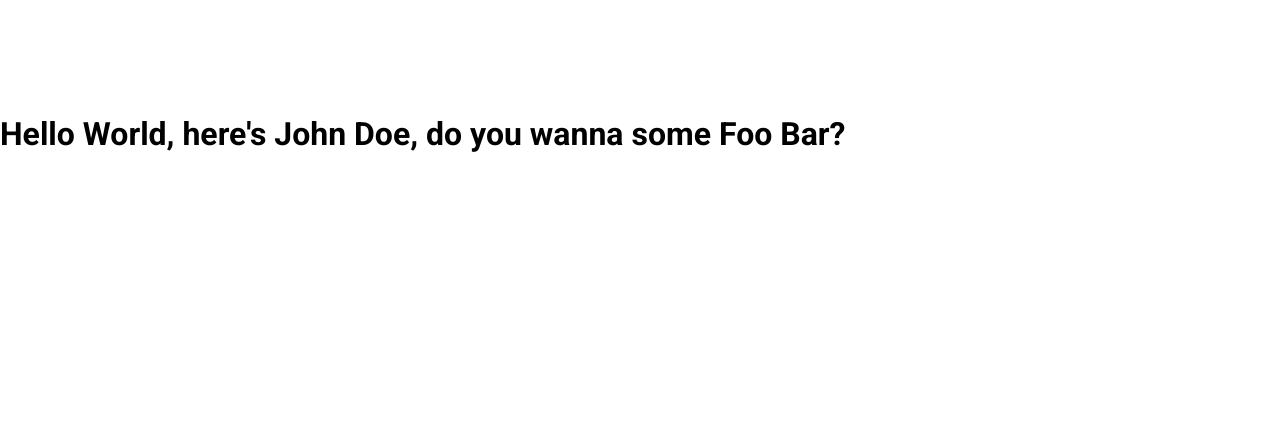
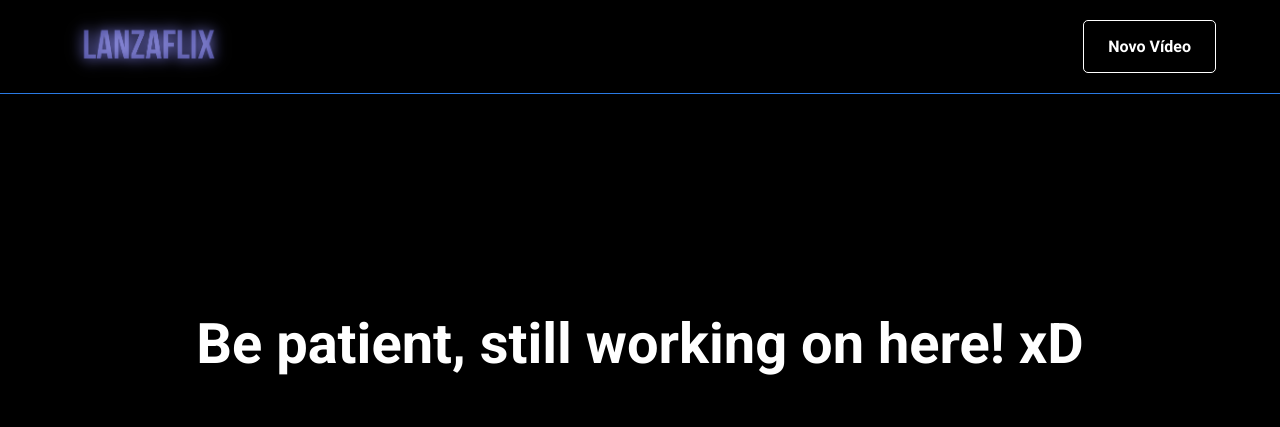
Before and after one commit to lanzath/lanzaflix, a React (Create React App) app: page /register/video in a window 1280 px wide. Shown: the top 427 px of the page. Built offline with nearby package versions, Linux system fonts and the light colour scheme.

Commit message:
:construction: Under construction

```diff
--- a/src/pages/register/video/index.js
+++ b/src/pages/register/video/index.js
@@ -1,13 +1,23 @@
 import React from 'react';
+import { Content } from './styles';
+import Menu from '../../../components/Menu';
+import Footer from '../../../components/Footer';
+
 
 /**
  * New video register component
  * @returns {Element} JSX
  */
-function videoRegister() {
-    return(
-        <h1>Hello World, here's John Doe, do you wanna some Foo Bar?</h1>
+function VideoRegister() {
+    return (
+        <>
+            <Menu />
+            <Content>
+                <h1>Be patient, still working on here! xD</h1>
+            </Content>
+            <Footer />
+        </>
     );
 }
 
-export default videoRegister;
+export default VideoRegister;
--- /dev/null
+++ b/src/pages/register/video/styles.js
@@ -0,0 +1,18 @@
+import styled from 'styled-components';
+
+export const Content = styled.div`
+    display: flex;
+    justify-content: center;
+    align-items: center;
+    background: var(--black);
+    color: var(--white);
+    font-size: 28px;
+    min-height: 500px;
+    @media (min-width: 1400px) {
+        min-height: 700px;
+    }
+    @media (max-width: 900px) {
+    min-height: 300px;
+    font-size: 16px;
+    }
+`;
```
